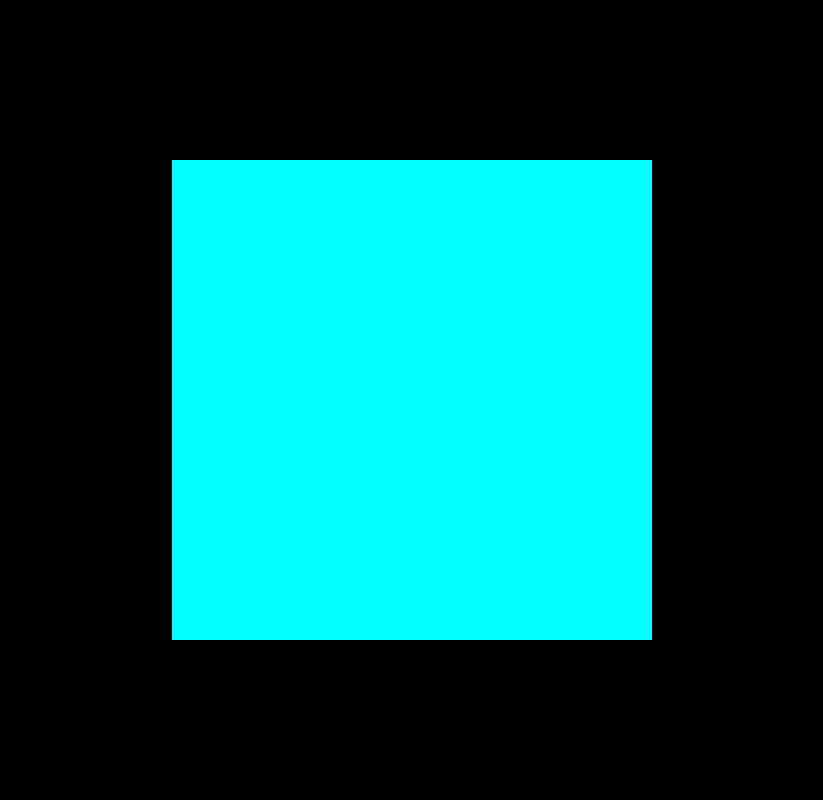
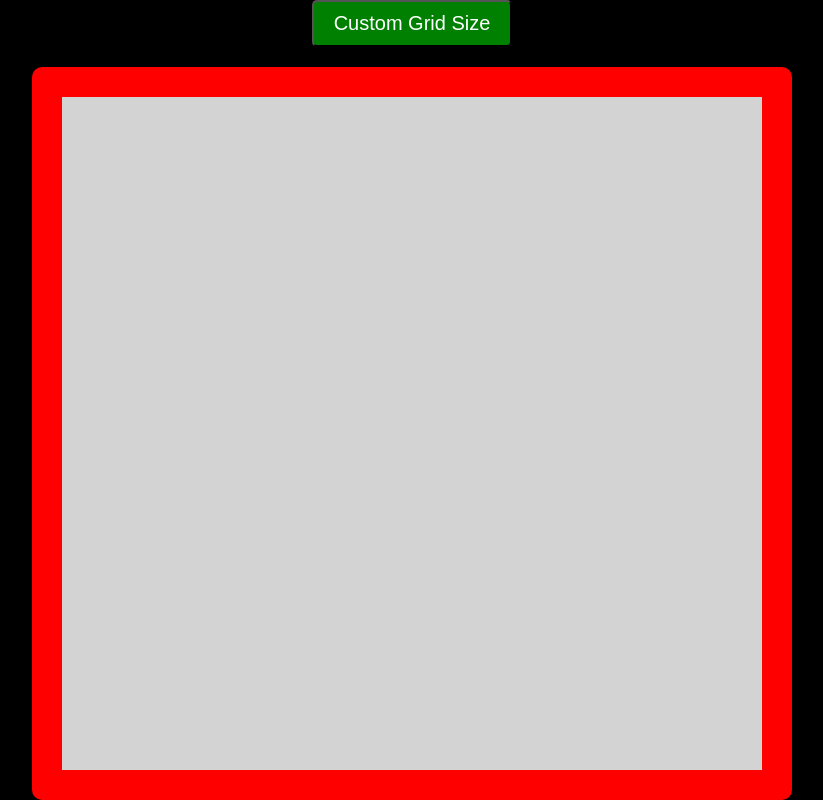
Before and after one commit to martyFay12/odin-etcha-sketch, a plain HTML site: page index.html in a window 1280 px wide. Shown: the whole page, without its empty margins (228-1051 px from the left). Drawn offline with Linux system fonts and the light colour scheme.

Commit message:
Complete 'drawing' part of the etcha sketch.

```diff
--- a/index.html
+++ b/index.html
@@ -9,6 +9,7 @@
     <script src="./script.js" defer></script>
   </head>
   <body>
+    <button id="change-grid">Custom Grid Size</button>
     <div class="main-container"></div>
   </body>
 </html>
--- a/script.js
+++ b/script.js
@@ -1,10 +1,13 @@
 const mainContainer = document.querySelector(".main-container");
-createEtchaSketch();
-function createEtchaSketch() {
-  for (let i = 0; i < 16; i++) {
+createEtchaSketch(10);
+const boxes = document.querySelectorAll(".box");
+boxes.forEach((box) => box.addEventListener("mouseover", addInkClass));
+
+function createEtchaSketch(gridSize) {
+  for (let i = 0; i < gridSize; i++) {
     const horizontalDiv = document.createElement("div");
     horizontalDiv.classList.add("row");
-    for (let j = 0; j < 16; j++) {
+    for (let j = 0; j < gridSize; j++) {
       const boxDiv = document.createElement("div");
       boxDiv.classList.add("box");
       horizontalDiv.appendChild(boxDiv);
@@ -12,3 +15,7 @@ function createEtchaSketch() {
     mainContainer.appendChild(horizontalDiv);
   }
 }
+
+function addInkClass(event) {
+  this.classList.add("inked");
+}
--- a/style.css
+++ b/style.css
@@ -8,14 +8,42 @@ body {
   display: flex;
   align-items: center;
   justify-content: center;
+  flex-direction: column;
+}
+
+button {
+  margin-bottom: 20px;
+  background-color: green;
+  color: white;
+  padding: 10px 20px;
+  font-size: 20px;
+  border-radius: 5px;
+}
+button:hover {
+  background-color: lightblue;
+  color: black;
+}
+.main-container {
+  display: flex;
+  flex-direction: column;
+  width: 700px;
+  height: 700px;
+  border-radius: 10px;
+  border: solid red 30px;
 }
 
 .row {
+  flex: 1;
   display: flex;
 }
 
 .box {
-  height: 30px;
-  width: 30px;
-  background-color: aqua;
+  flex: 1;
+  width: auto;
+  height: auto;
+  background-color: lightgray;
 }
+
+.box.inked {
+  background-color: black;
+}
```
